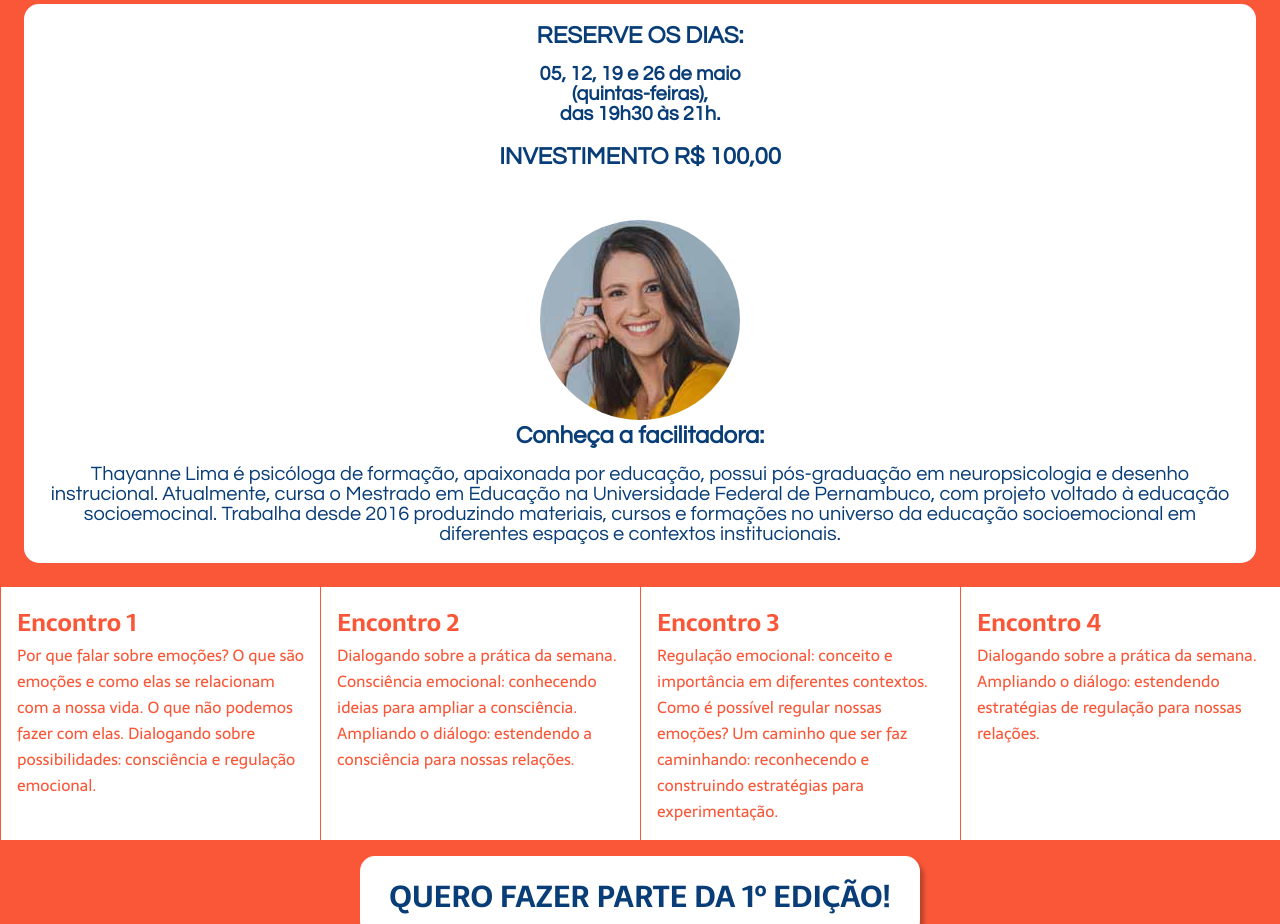
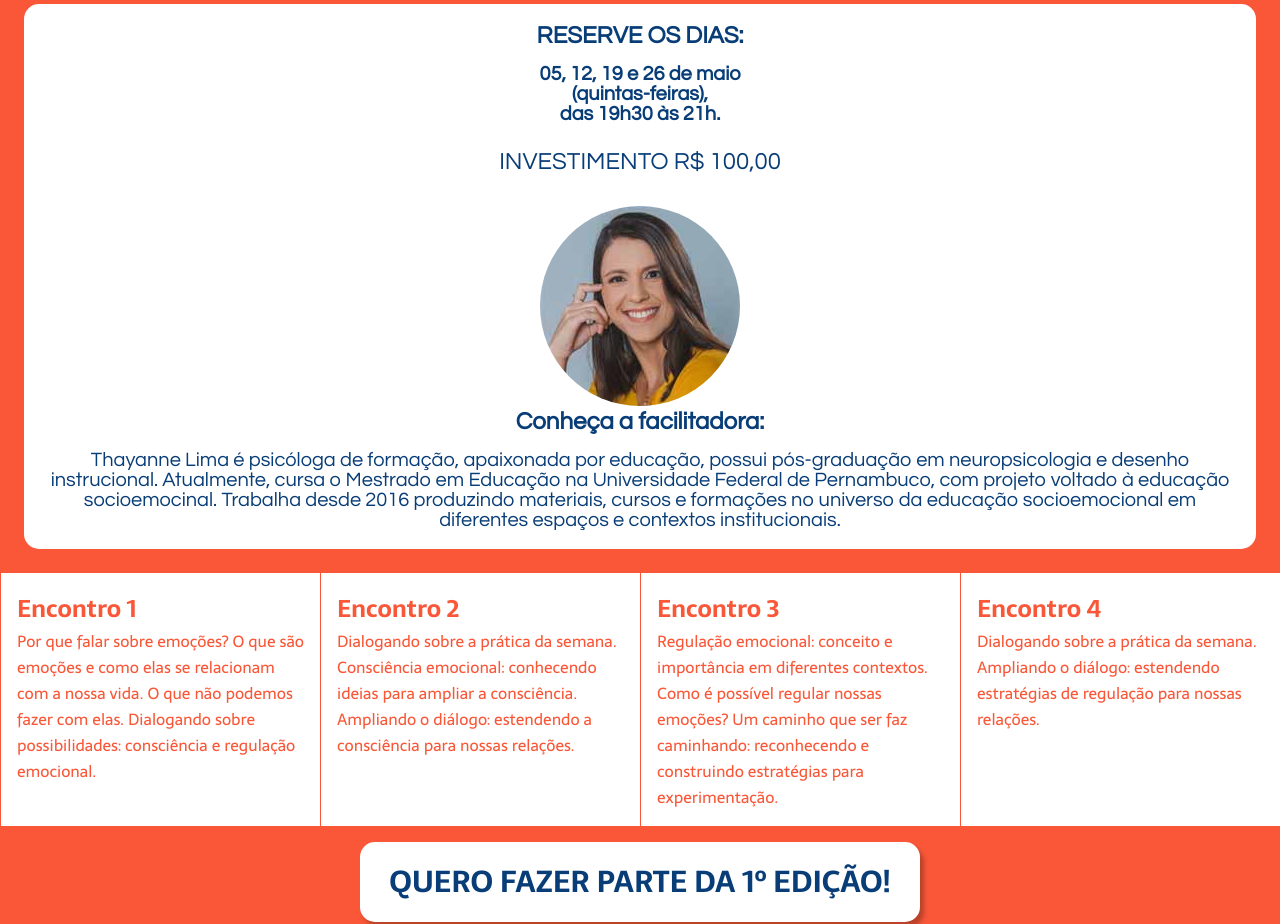
Before and after one commit to thallyshl/primeiros-passos-emociona-te, a plain HTML site: page index.html in a window 1280 px wide. Shown: the part 780-1704 px from the top of the page. Drawn offline with Linux system fonts and the light colour scheme.

Commit message:
update investimento

```diff
--- a/style.css
+++ b/style.css
@@ -148,10 +148,9 @@ h3 {
 }
 #investimento {
     color: #083D77;
-    padding: 1.2rem;
     border-radius: 15px;
     font-family: "Century Gothic";
-    font-weight: bolder;
+    font-weight: 200;
 }
 
 #calendar {
```
Also changed, not shown: projeto jpeg.jpg (added), projeto png negativa.png (added), projeto png oficial.png (added), 2 other files.
